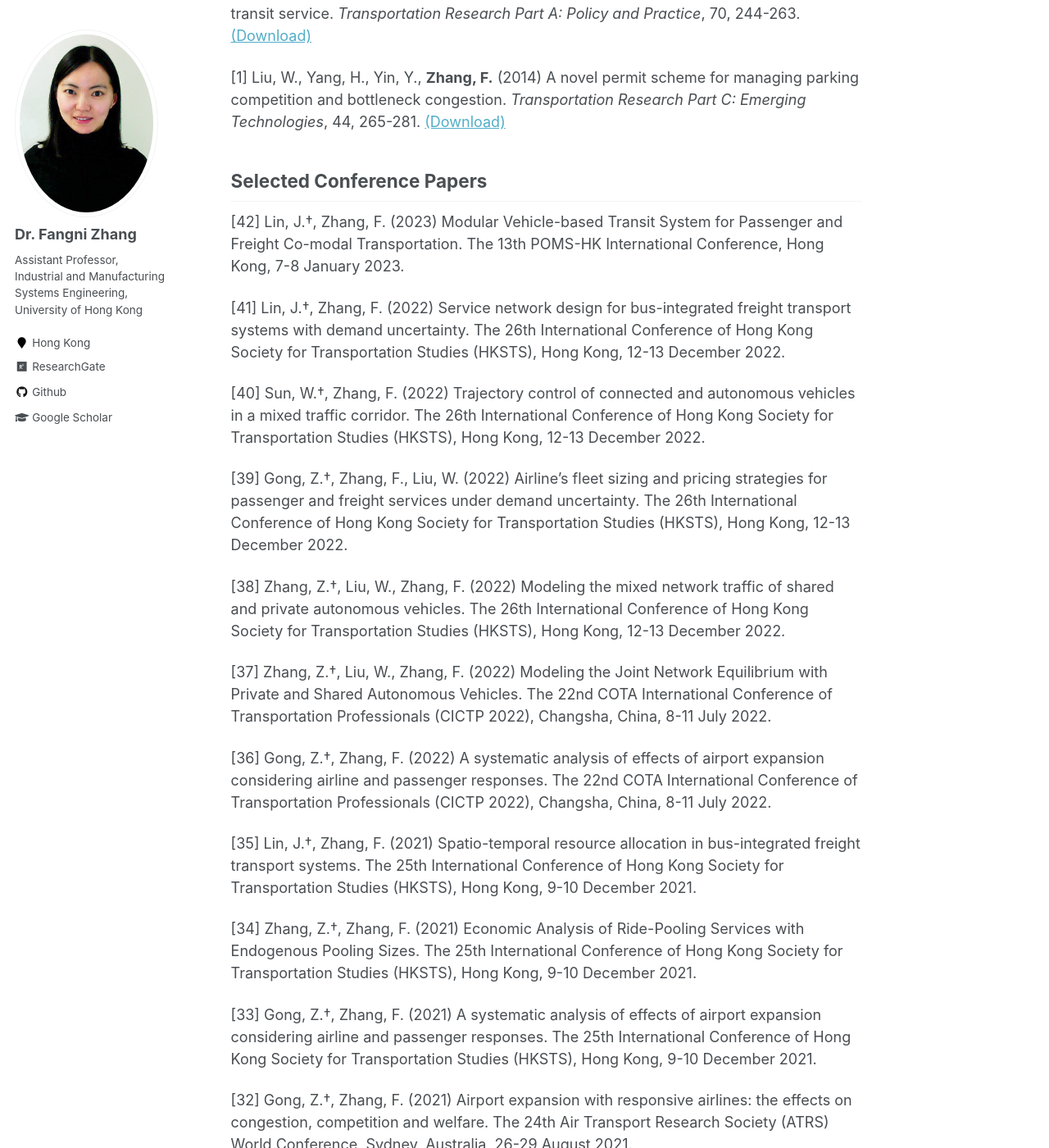
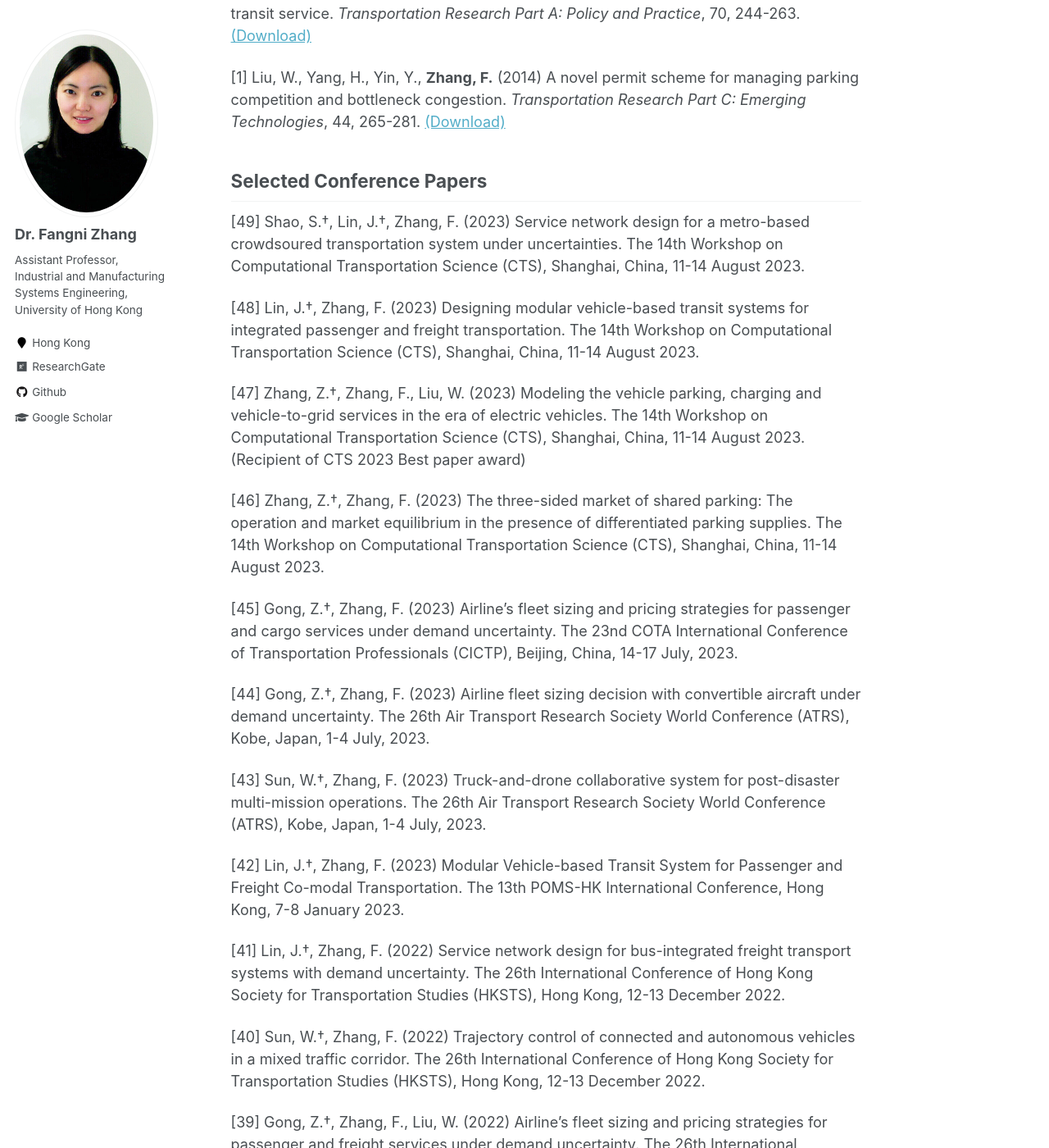
Before and after one commit to fangnizhang/fangnizhang.github.io, a Jekyll site: the page built from _pages/publications.md, in a window 1280 px wide and 1400 px high, scrolled down 3987 px. Shown: the whole window at 82% size. Built offline with Jekyll 4.4.1, drawn with Linux system fonts in a browser that asks for light colours; some of the changed text lies outside the part shown.

Commit message:
Update publications.md

```diff
--- a/_pages/publications.md
+++ b/_pages/publications.md
@@ -18,7 +18,7 @@ You can also find my publication profiles on [Google Scholar](https://scholar.go
 
 Journal Publications
 ----------
-(*: Dr Zhang is corresponding author; †: PhD/MPhil student advised by Dr Zhang))
+(*: Dr Zhang is corresponding author; †: Research student advised by Dr Zhang))
 
 [36] Ma, M.†, __Zhang, F.\*__, Liu, W., Dixit, V. (2023) On urban co-modality: Non-cooperative and cooperative games among freight forwarder, carrier and transit operator. _Transportation Research Part C: Emerging Technologies_, 153, 104234. ([Download](https://doi.org/10.1016/j.trc.2023.104234))
 
@@ -95,6 +95,20 @@ Journal Publications
 
 Selected Conference Papers
 -------
+
+[49] Shao, S.†, Lin, J.†, Zhang, F. (2023) Service network design for a metro-based crowdsoured transportation system under uncertainties. The 14th Workshop on Computational Transportation Science (CTS), Shanghai, China, 11-14 August 2023.
+
+[48] Lin, J.†, Zhang, F. (2023) Designing modular vehicle-based transit systems for integrated passenger and freight transportation. The 14th Workshop on Computational Transportation Science (CTS), Shanghai, China, 11-14 August 2023.
+
+[47] Zhang, Z.†, Zhang, F., Liu, W. (2023) Modeling the vehicle parking, charging and vehicle-to-grid services in the era of electric vehicles. The 14th Workshop on Computational Transportation Science (CTS), Shanghai, China, 11-14 August 2023. (Recipient of CTS 2023 Best paper award)
+
+[46] Zhang, Z.†, Zhang, F. (2023) The three-sided market of shared parking: The operation and market equilibrium in the presence of differentiated parking supplies. The 14th Workshop on Computational Transportation Science (CTS), Shanghai, China, 11-14 August 2023.
+
+[45] Gong, Z.†, Zhang, F. (2023) Airline’s fleet sizing and pricing strategies for passenger and cargo services under demand uncertainty. The 23nd COTA International Conference of Transportation Professionals (CICTP), Beijing, China, 14-17 July, 2023.
+
+[44] Gong, Z.†, Zhang, F. (2023) Airline fleet sizing decision with convertible aircraft under demand uncertainty. The 26th Air Transport Research Society World Conference (ATRS), Kobe, Japan, 1-4 July, 2023.
+
+[43] Sun, W.†, Zhang, F. (2023) Truck-and-drone collaborative system for post-disaster multi-mission operations. The 26th Air Transport Research Society World Conference (ATRS), Kobe, Japan, 1-4 July, 2023.
 
 [42] Lin, J.†, Zhang, F. (2023) Modular Vehicle-based Transit System for Passenger and Freight Co-modal Transportation. The 13th POMS-HK International Conference, Hong Kong, 7-8 January 2023.
 
```
